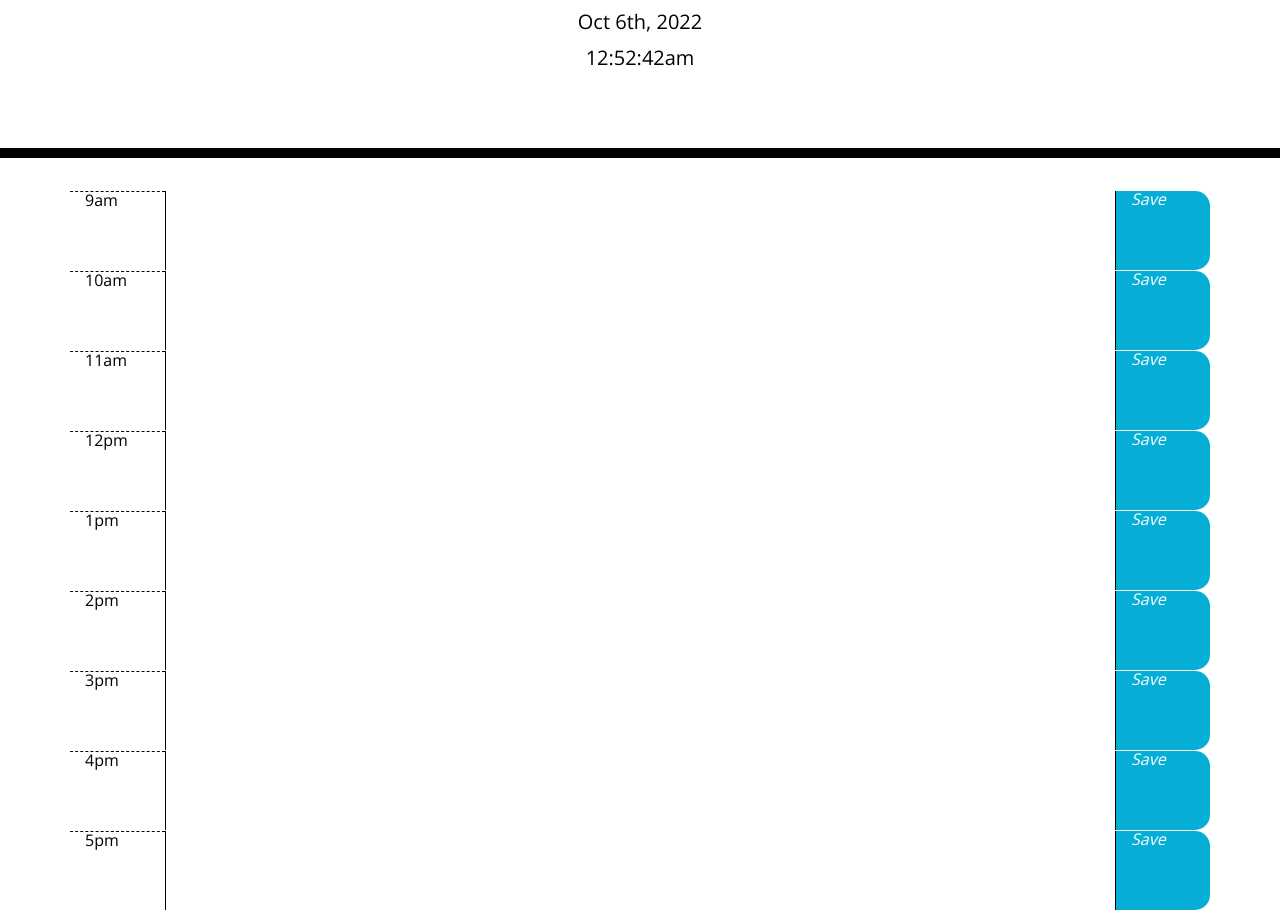
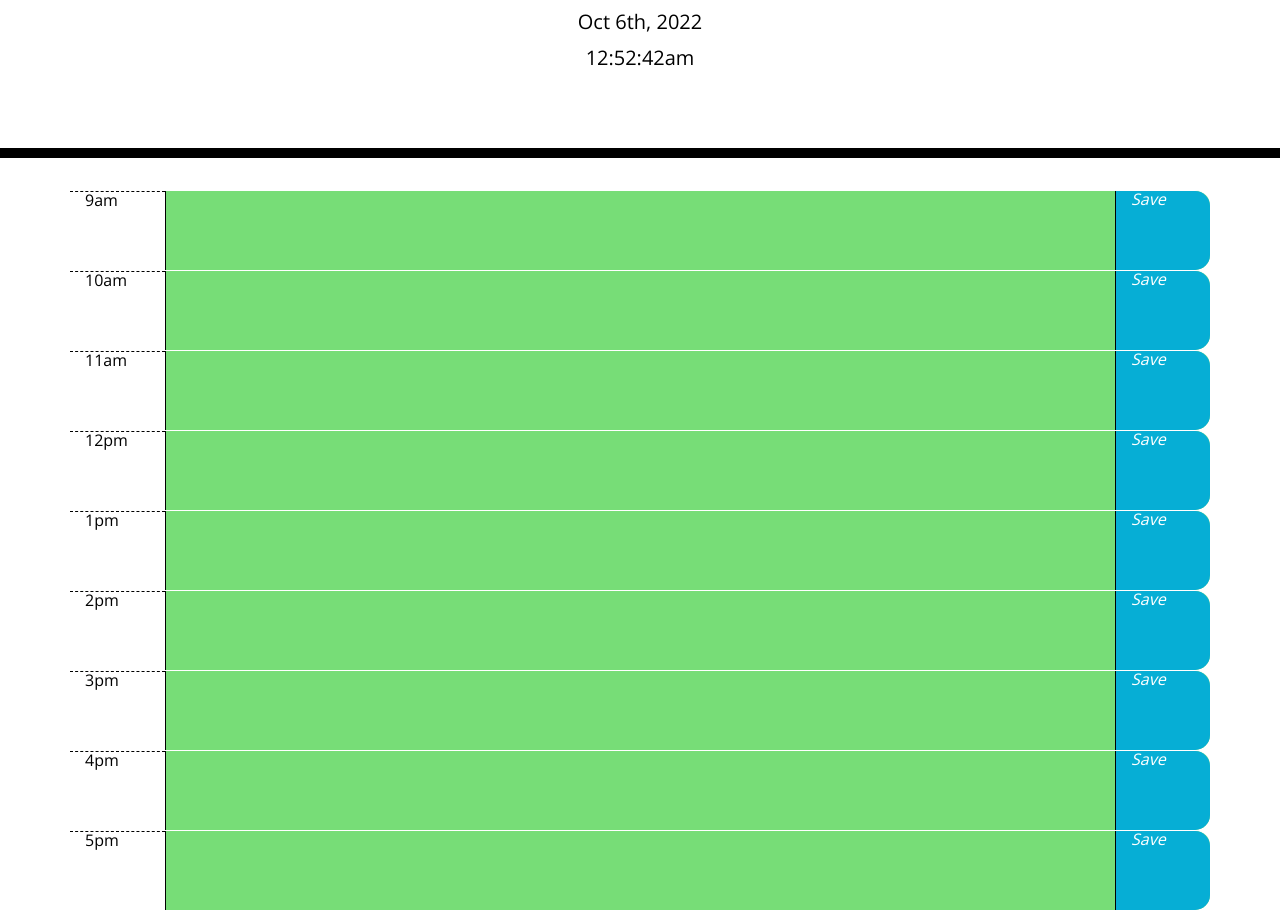
Before and after one commit to joerdixon/ez-schedule, a plain HTML site: page index.html in a window 1280 px wide. Shown: the part 182-1092 px from the top of the page. Drawn offline with nearby package versions, Linux system fonts and the light colour scheme.

Commit message:
Added timing function

```diff
--- a/assets/scripts/script.js
+++ b/assets/scripts/script.js
@@ -1,14 +1,32 @@
-// Timer at the top of the page.
+// VARIABLES
+//++++++++++++++++++++++++++++++++++++++++++++++++++++++++++++++++++++++++
+
 var currentDate;
 var currentTime;
 
-setInterval(
-    function() {
-        currentDate = moment().format("MMM Do, YYYY");
-        currentTime = moment().format("hh:mm:ssa");
-        $("#current-day").text(currentDate);
-        $("#current-time").text(currentTime);
-    }, 1000);
+// The current hour represented as a number (military time).
+var currentHour = Number(moment().format("H"));
+
+// DOM SELECTORS
+//++++++++++++++++++++++++++++++++++++++++++++++++++++++++++++++++++++++++
+
+var saveButton = $("i");
+
+// FUNCTIONS
+// +++++++++++++++++++++++++++++++++++++++++++++++++++++++++++++++++++++++
+
+// Iterates 9 times where i is the hour we are checking, adjusts the color for each accordingly.
+function setColors() {
+    for (var i = 8; i < 18; i++) {
+        if (currentHour < i) {
+            $("[data-hour='"+ i +"']").addClass("future");
+        } else if (currentHour > i) {
+            $("[data-hour='"+ i +"']").addClass("past");
+        } else {
+            $("[data-hour='"+ i +"']").addClass("present");
+        }
+    }
+}
 
 // A function that checks local storage for any previously saved todos and adds them back to the appropriate hour.
     /*
@@ -18,18 +36,34 @@ setInterval(
         hour.textContent(savedContent)
     */
 
-// An interval based method that checks what time it is and changes classes on timeblocks every hour.
-    /*
-    For Each Hour {
-        if currentTime is before the current hour
-            hour.addClass(.past)
-        else if currentTime is after the current hour
-            hour.addClass(.future)
-        else
-            hour.addClass(.present)
-    }
-    */
-    for (let i = 0; i < 10; i++) {
-        }
 
 // A function that, when the save button is clicked, will commit the text within that hour to the local storage.
+
+function saveTodo(event) {
+    // Saves the data-hour attribute of the save button selected
+    var hourLine = event.target.parentElement.parentElement.getAttribute("data-hour");
+    // Saves the actual content of the box as a string
+    var hourContent = event.target.parentElement.parentElement.children[1].content;
+    // hourContent = hourContent.val();
+    console.log(hourLine);
+    console.log(hourContent);
+}
+
+// EVENT LISTENERS
+// +++++++++++++++++++++++++++++++++++++++++++++++++++++++++++++++++++++++
+
+// Saves the associated content on click.
+saveButton.on("click", saveTodo)
+
+// MAIN PROGRAM
+// +++++++++++++++++++++++++++++++++++++++++++++++++++++++++++++++++++++++
+
+// Every second we will update the world clock as well as the color of each section.
+setInterval(
+    function() {
+        currentDate = moment().format("MMM Do, YYYY");
+        currentTime = moment().format("hh:mm:ssa");
+        $("#current-day").text(currentDate);
+        $("#current-time").text(currentTime);
+        setColors();
+    }, 1000);
--- a/assets/styles/style.css
+++ b/assets/styles/style.css
@@ -26,6 +26,10 @@ body {
   }
 
   /* Time Block Styling */
+
+  .timeblock {
+    border-radius: 15px;
+  }
 
   .row {
     white-space: pre-wrap;
--- a/index.html
+++ b/index.html
@@ -34,55 +34,55 @@
     </header>
     <div class="container">
       <!-- 9am -->
-      <div class="row">
+      <div data-hour="9" class="row timeblock">
         <div class='col-1 hour'>9am</div>
         <textarea class="col-10"></textarea>
         <div class='col-1 saveBtn'><i>Save</i></div>
       </div>
       <!-- 10am -->
-      <div class="row">
+      <div data-hour="10" class="row timeblock">
         <div class='col-1 hour'>10am</div>
         <textarea class="col-10"></textarea>
         <div class='col-1 saveBtn'><i>Save</i></div>
       </div>
       <!-- 11am -->
-      <div class="row">
+      <div data-hour="11" class="row timeblock">
         <div class='col-1 hour'>11am</div>
         <textarea class="col-10"></textarea>
         <div class='col-1 saveBtn'><i>Save</i></div>
       </div>
       <!-- 12pm -->
-      <div class="row">
+      <div data-hour="12" class="row timeblock">
         <div class='col-1 hour'>12pm</div>
         <textarea class="col-10"></textarea>
         <div class='col-1 saveBtn'><i>Save</i></div>
       </div>
       <!-- 1pm -->
-      <div class="row">
+      <div data-hour="13" class="row timeblock">
         <div class='col-1 hour'>1pm</div>
         <textarea class="col-10"></textarea>
         <div class='col-1 saveBtn'><i>Save</i></div>
       </div>
       <!-- 2pm -->
-      <div class="row">
+      <div data-hour="14" class="row timeblock">
         <div class='col-1 hour'>2pm</div>
         <textarea class="col-10"></textarea>
         <div class='col-1 saveBtn'><i>Save</i></div>
       </div>
       <!-- 3pm -->
-      <div class="row">
+      <div data-hour="15" class="row timeblock">
         <div class='col-1 hour'>3pm</div>
         <textarea class="col-10"></textarea>
         <div class='col-1 saveBtn'><i>Save</i></div>
       </div>
       <!-- 4pm -->
-      <div class="row">
+      <div data-hour="16" class="row timeblock">
         <div class='col-1 hour'>4pm</div>
         <textarea class="col-10"></textarea>
         <div class='col-1 saveBtn'><i>Save</i></div>
       </div>
       <!-- 5pm -->
-      <div class="row">
+      <div data-hour="17" class="row timeblock">
         <div class='col-1 hour'>5pm</div>
         <textarea class="col-10"></textarea>
         <div class='col-1 saveBtn'><i>Save</i></div>
```
